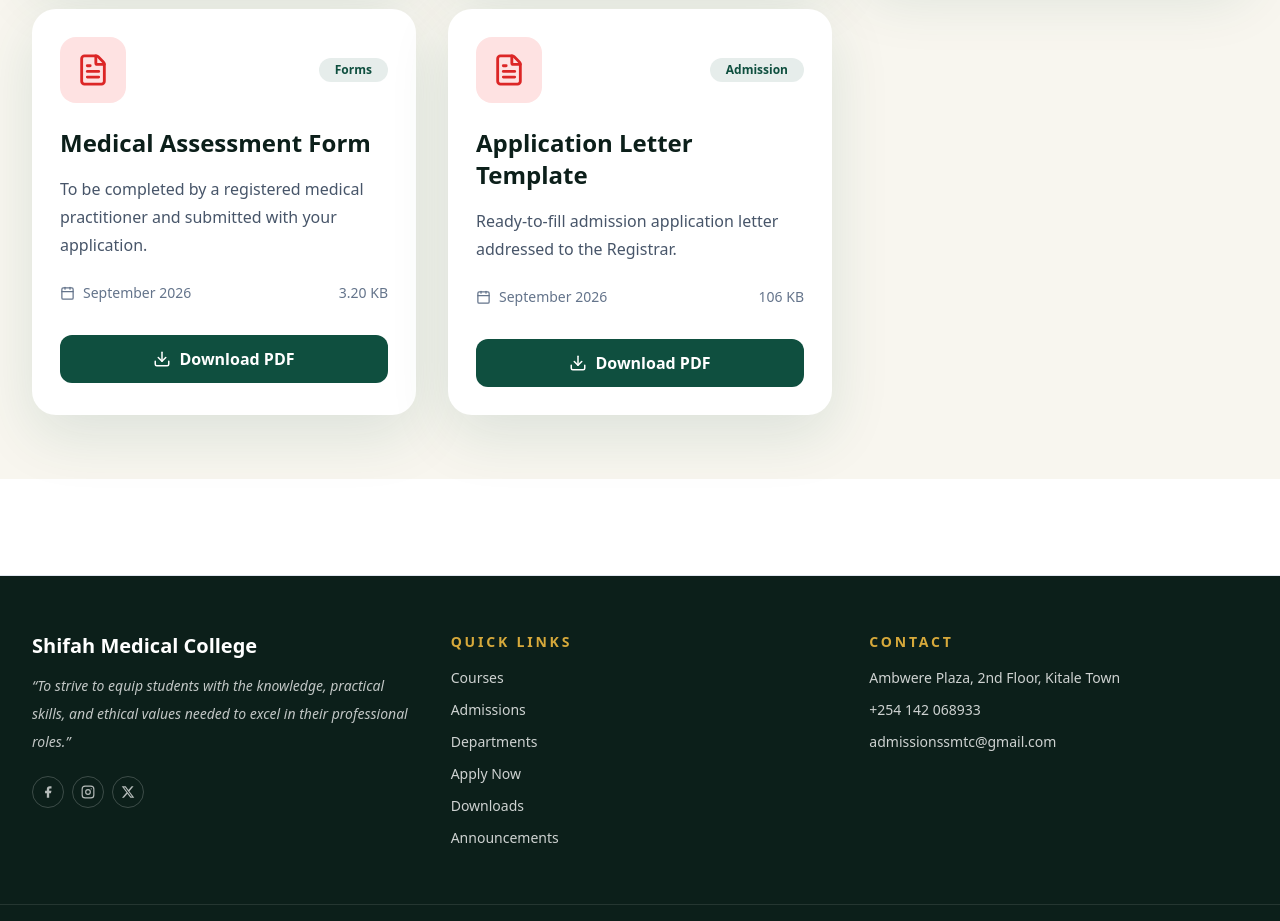
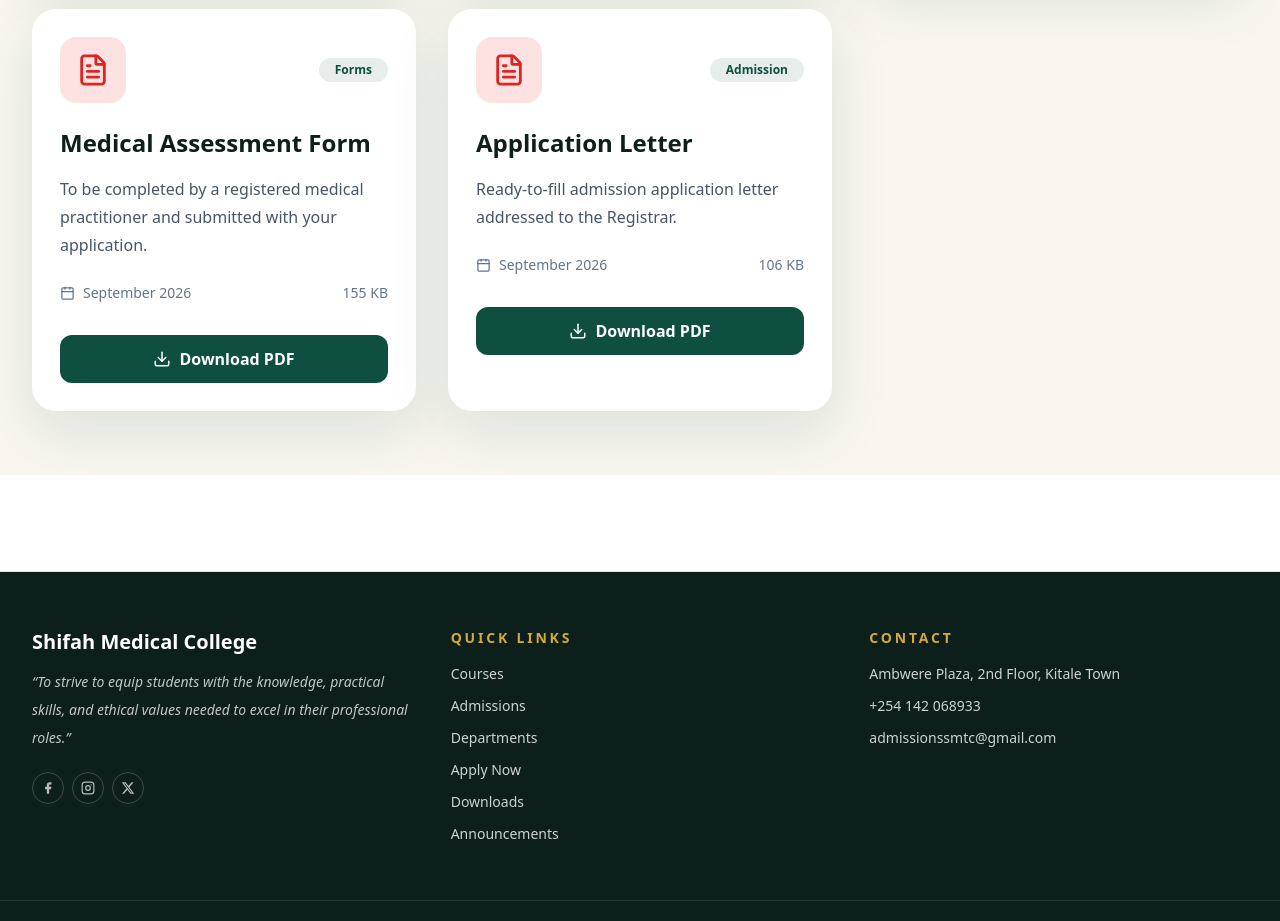
Before and after one commit to majidhawa/shifahmedcollege, a Next.js app: page /downloads in a window 1280 px wide. Shown: the part 1760-2681 px from the top of the page. Built offline with nearby package versions, Linux system fonts and the light colour scheme.

Commit message:
Update downloads.ts

```diff
--- a/data/downloads.ts
+++ b/data/downloads.ts
@@ -76,12 +76,12 @@ export const downloads: DownloadItem[] = [
       "To be completed by a registered medical practitioner and submitted with your application.",
     category: "Forms",
     file: "/downloads/medical-assessment-form.pdf",
-    size: "3.20 KB",
+    size: "155 KB",
     updated: "September 2026",
   },
   {
     id: 8,
-    title: "Application Letter Template",
+    title: "Application Letter",
     description:
       "Ready-to-fill admission application letter addressed to the Registrar.",
     category: "Admission",
```
